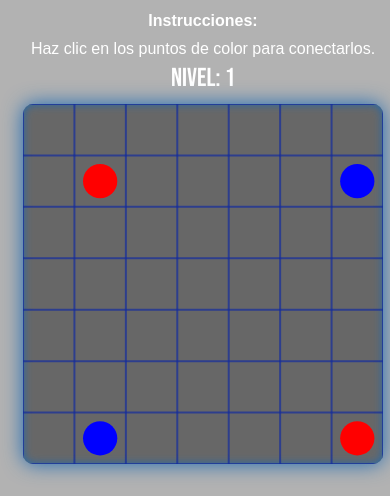
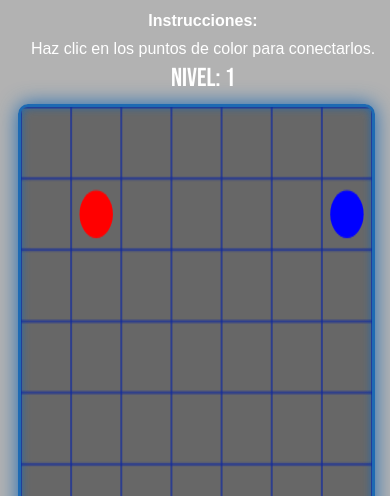
Before and after one commit to leandrayanesdeveloper/conectaLosPuntos-Game, a plain HTML site: page index.html in a window 390 px wide. Shown: the part 111-607 px from the top of the page. Drawn offline with Linux system fonts and the light colour scheme.

Commit message:
Modify #juegoCanvas styles for responsiveness
Updated the #juegoCanvas styles for better responsiveness.

```diff
--- a/styles.css
+++ b/styles.css
@@ -119,12 +119,15 @@ canvas {
 }
 
 #juegoCanvas {
-     border: none;
+    display: block;
     margin: 10px;
     padding: 0;
     touch-action: none;
+
+    width: min(90vw, 500px);
+    height: min(90vh, 500px);
+
 }
-
 
 
 /* Responsive Design */
@@ -157,8 +160,6 @@ canvas {
     }
 
         #juegoCanvas {
-            width: 360px;
-            height: 360px;
             touch-action: none;
         }
     }
```
